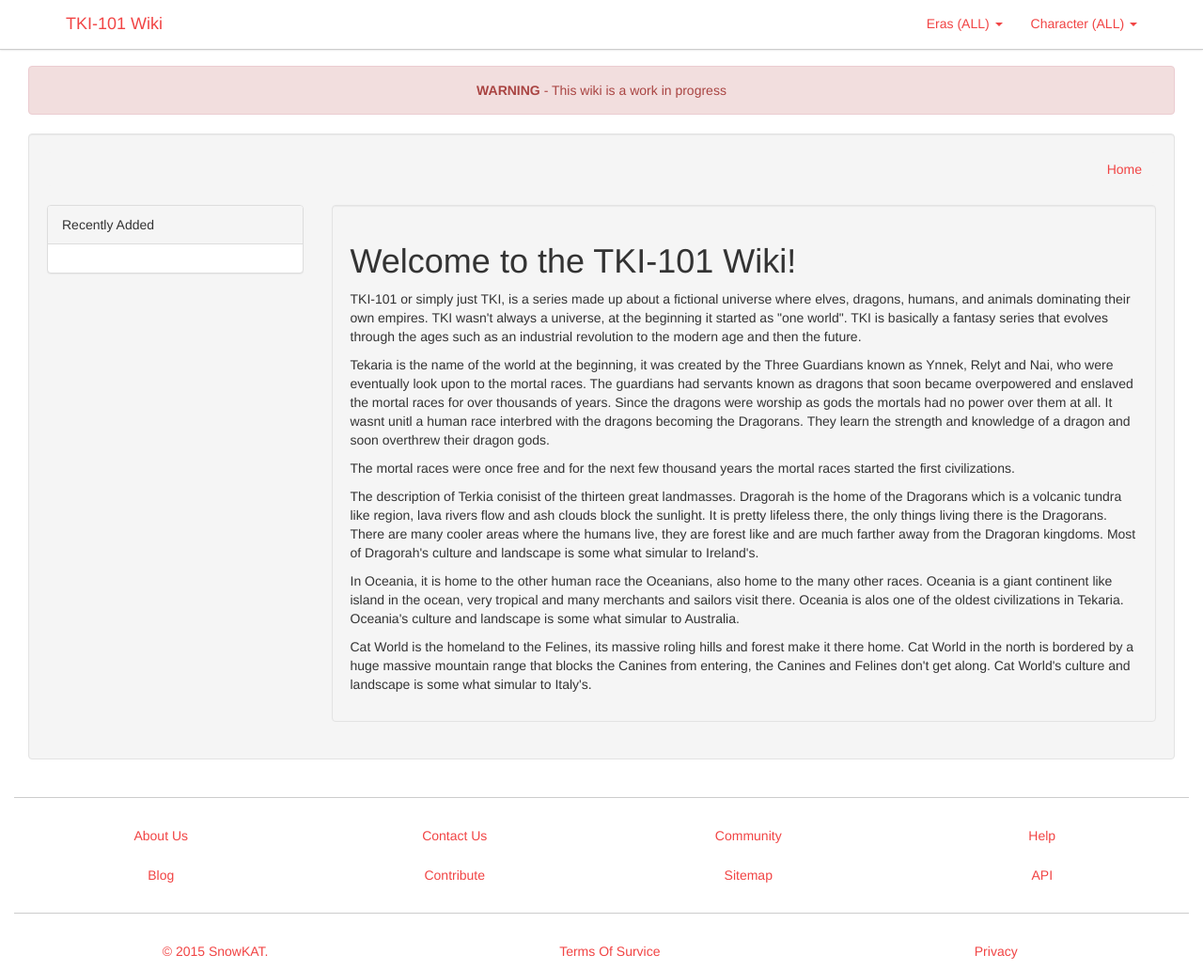
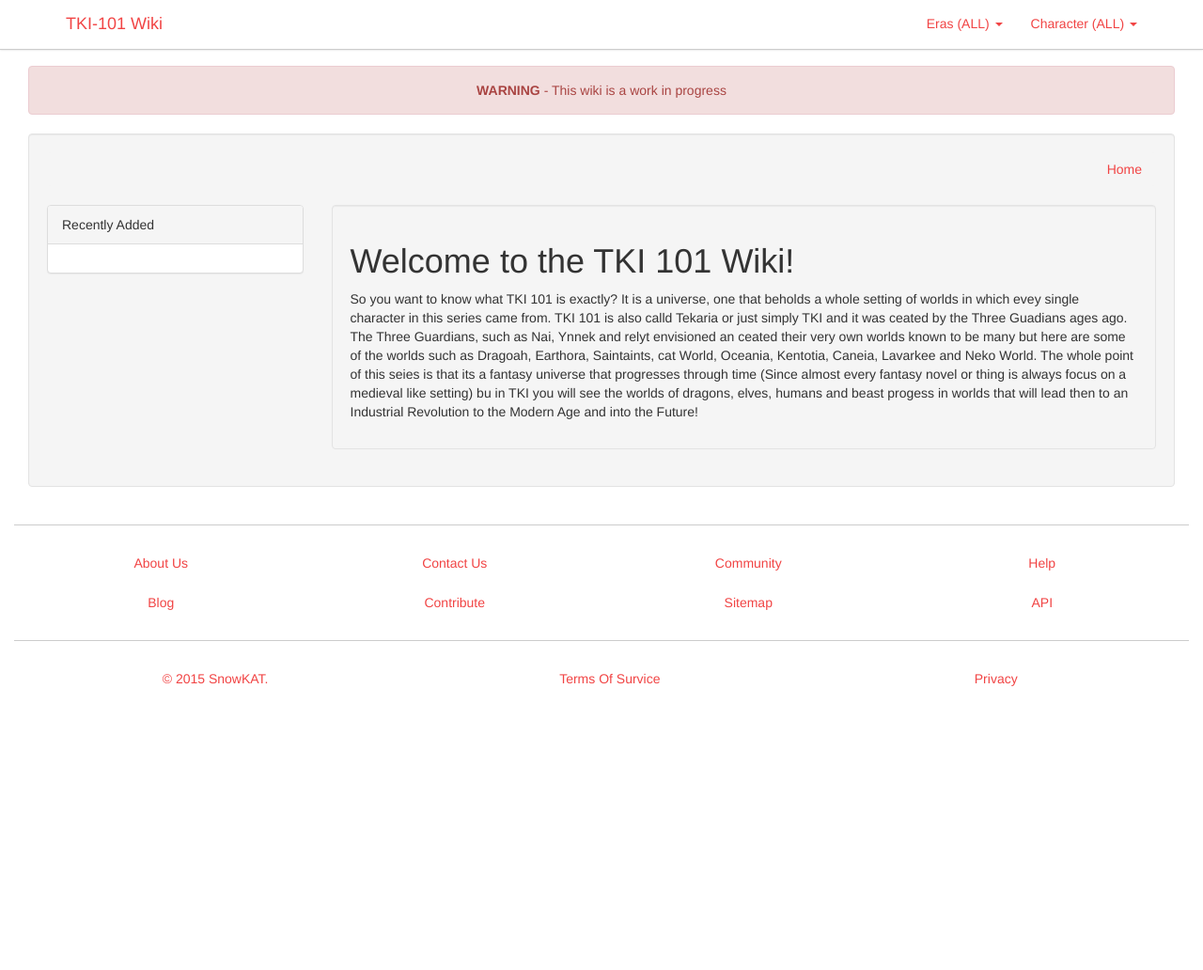
Before and after one commit to Txuritan/Congeria-Wiki, a Jekyll site: the page built from index.html, in a window 1280 px wide and 1032 px high. Shown: the whole window at 94% size. Built offline with Jekyll 4.4.1, drawn with Linux system fonts in a browser that asks for light colours; nearby versions of some CDN libraries.

Commit message:
Update index.html

```diff
--- a/index.html
+++ b/index.html
@@ -49,13 +49,8 @@ layout: default
                         <div class="col-md-9">
 
                             <div class="well well-white">
-                                <h1>Welcome to the TKI-101 Wiki!</h1>
-								<p>TKI-101 or simply just TKI, is a series made up about a fictional universe where elves, dragons, humans, and animals dominating their own empires. TKI wasn't always a universe, at the beginning it started as "one world". TKI is basically a fantasy series that evolves through the ages such as an industrial revolution to the modern age and then the future. </p>
-								<p>Tekaria is the name of the world at the beginning, it was created by the Three Guardians known as Ynnek, Relyt and Nai, who were eventually look upon to the mortal races. The guardians had servants known as dragons that soon became overpowered and enslaved the mortal races for over thousands of years. Since the dragons were worship as gods the mortals had no power over them at all. It wasnt unitl a human race interbred with the dragons becoming the Dragorans. They learn the strength and knowledge of a dragon and soon overthrew their dragon gods. </p>
-								<p>The mortal races were once free and for the next few thousand years the mortal races started the first civilizations. </p>
-								<p>The description of Terkia conisist of the thirteen great landmasses. Dragorah is the home of the Dragorans which is a volcanic tundra like region, lava rivers flow and ash clouds block the sunlight. It is pretty lifeless there, the only things living there is the Dragorans. There are many cooler areas where the humans live, they are forest like and are much farther away from the Dragoran kingdoms. Most of Dragorah's culture and landscape is some what simular to Ireland's. </p>
-								<p>In Oceania, it is home to the other human race the Oceanians, also home to the many other races. Oceania is a giant continent like island in the ocean, very tropical and many merchants and sailors visit there. Oceania is alos one of the oldest civilizations in Tekaria. Oceania's culture and landscape is some what simular to Australia. </p>
-								<p>Cat World is the homeland to the Felines, its massive roling hills and forest make it there home. Cat World in the north is bordered by a huge massive mountain range that blocks the Canines from entering, the Canines and Felines don't get along. Cat World's culture and landscape is some what simular to Italy's. </p>
+                                <h1>Welcome to the TKI 101 Wiki!</h1>
+								<p> So you want to know what TKI 101 is exactly? It is a universe, one that beholds a whole setting of worlds in which evey single character in this series came from. TKI 101 is also calld Tekaria or just simply TKI and it was ceated by the Three Guadians ages ago. The Three Guardians, such as Nai, Ynnek and relyt envisioned an ceated their very own worlds known to be many but here are some of the worlds such as Dragoah, Earthora, Saintaints, cat World, Oceania, Kentotia, Caneia, Lavarkee and Neko World. The whole point of this seies is that its a fantasy universe that progresses through time (Since almost every fantasy novel or thing is always focus on a medieval like setting) bu in TKI you will see the worlds of dragons, elves, humans and beast progess in worlds that will lead then to an Industrial Revolution to the Modern Age and into the Future!
                             </div>
 
                         </div>
```
